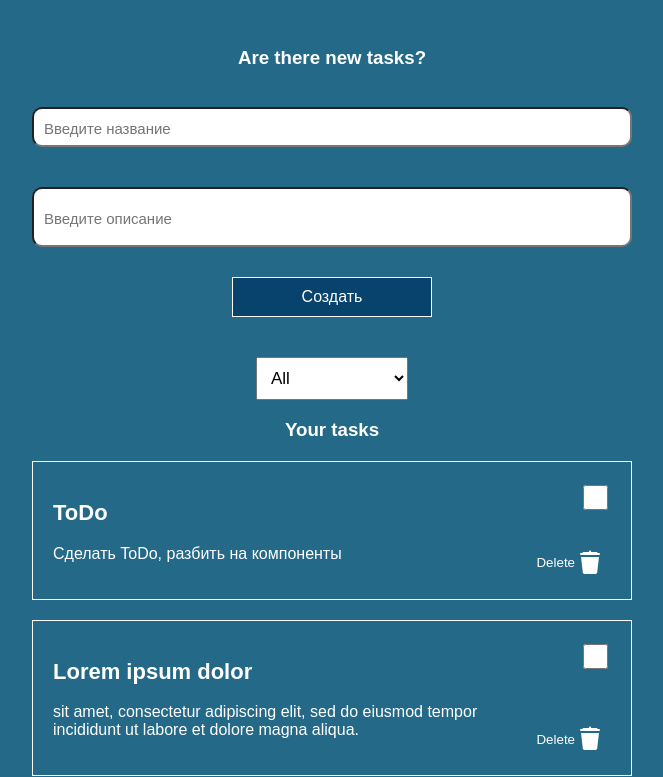
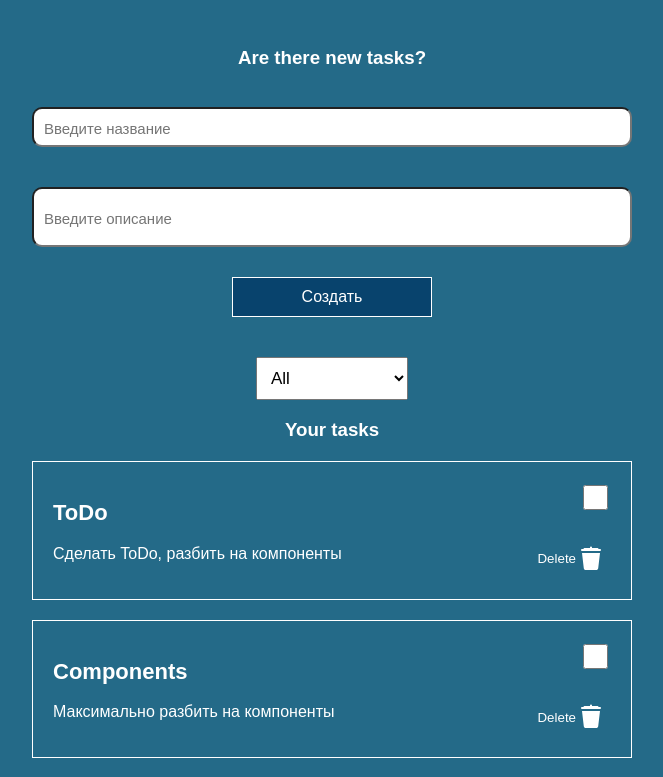
Before and after one commit to akmaral2022/Type-ReactPractice, a React (Create React App) app: page / in a window 1280 px wide. Shown: the top 777 px of the page, without its empty margins (308-971 px from the left). Built offline with nearby package versions, Linux system fonts and the light colour scheme.

Commit message:
second commit

```diff
--- a/src/App.tsx
+++ b/src/App.tsx
@@ -7,21 +7,31 @@ import styles from './components/UI/select/select.module.css'
 const App: React.FC = () => {
   const list = [
     { id: 0, title: 'ToDo', description: 'Сделать ToDo, разбить на компоненты', completed: false },
-    { id: 1, title: 'Lorem ipsum dolor', description: 'sit amet, consectetur adipiscing elit, sed do eiusmod tempor incididunt ut labore et dolore magna aliqua.', completed: false }
+    { id: 1, title: 'Components', description: 'Максимально разбить на компоненты', completed: false },
+    { id: 2, title: 'Props', description: 'Изучить пропсы', completed: false },
+    { id: 3, title: 'Filter', description: 'Добавить фильтрацию в зависимости от статуса задачи', completed: false },
+    { id: 4, title: 'Delete', description: 'Добавить удаление карточек', completed: false }
+
   ];
 
   const [tasks, setTasks] = useState(list);
   const [filterCompleted, setFilterCompleted] = useState<'all' | 'completed' | 'not completed'>('all');
 
   const handleTaskAdd = (newTask: { id: number; title: string; description: string }) => {
-    setTasks((prevTasks) => [...prevTasks, { ...newTask, completed: false }]);
+    setTasks((prevTasks) => [{ ...newTask, completed: false }, ...prevTasks]);
   }
+
+  const handleDeleteTask = (taskId: number) => {
+    const deleteTask = tasks.filter(task => task.id !== taskId)
+    setTasks(deleteTask)
+  }
+
+
 
   const filterChange = (e: React.ChangeEvent<HTMLSelectElement>) => {
     const value = e.target.value as 'all' | 'completed' | 'not completed';
     setFilterCompleted(value);
   }
-
   return (
     <div className='App'>
       <div className='to_do'>
@@ -32,7 +42,8 @@ const App: React.FC = () => {
           <option value="not completed">Not completed</option>
         </select>
         <h3>Your tasks</h3>
-        <AllCard tasks={tasks} filterCompleted={filterCompleted} onTaskAdd={handleTaskAdd} />
+        <AllCard tasks={tasks} filterCompleted={filterCompleted} onTaskAdd={handleTaskAdd} onDeleteTask={handleDeleteTask} />
+
       </div>
     </div>
   )
--- a/src/components/AllCards/AllCard.tsx
+++ b/src/components/AllCards/AllCard.tsx
@@ -12,9 +12,10 @@ interface AllCardProps {
     tasks: Tasks[];
     filterCompleted: 'all' | 'completed' | 'not completed';
     onTaskAdd: (newTask: { id: number; title: string; description: string }) => void;
+    onDeleteTask: (taskIs: number) => void
 }
 
-const AllCard: React.FC<AllCardProps> = ({ tasks, filterCompleted, onTaskAdd }) => {
+const AllCard: React.FC<AllCardProps> = ({ tasks, filterCompleted, onTaskAdd, onDeleteTask }) => {
     const [filteredTasks, setFilteredTasks] = useState<Tasks[]>(tasks);
 
     useEffect(() => {
@@ -38,7 +39,14 @@ const AllCard: React.FC<AllCardProps> = ({ tasks, filterCompleted, onTaskAdd })
     return (
         <div>
             {filteredTasksToShow.map((task) => (
-                <Card key={task.id} name={task.title} text={task.description} completed={task.completed} onChangeStatus={() => handleChangeStatus(task.id)} />
+                <Card
+                    key={task.id}
+                    name={task.title}
+                    text={task.description}
+                    completed={task.completed}
+                    onChangeStatus={() => handleChangeStatus(task.id)}
+                    onDelete={() => onDeleteTask(task.id)}
+                />
             ))}
         </div>
     );
--- a/src/components/Card/Card.module.css
+++ b/src/components/Card/Card.module.css
@@ -35,10 +35,21 @@
     border: none;
     display: flex;
     align-items: center;
+    justify-content: center;
     color: #fff;
+    cursor: pointer;
+    transition: 0.5s;
+    padding: 5px;
+    border-radius: 5px;
+}
+
+.cardElemts button:hover {
+    background: #093e69;
+
 }
 
 .checkbox {
+    cursor: pointer;
     border-radius: 10px;
     height: 25px;
     width: 25px;
--- a/src/components/Card/Card.tsx
+++ b/src/components/Card/Card.tsx
@@ -6,9 +6,10 @@ interface CardProps {
     text: string
     completed?: boolean
     onChangeStatus: () => void
+    onDelete: () => void
 }
 
-const Card: React.FC<CardProps> = ({ name, text, completed, onChangeStatus }) => {
+const Card: React.FC<CardProps> = ({ name, text, completed, onChangeStatus, onDelete }) => {
     const handleCheckboxChange = () => {
         onChangeStatus()
     }
@@ -21,7 +22,7 @@ const Card: React.FC<CardProps> = ({ name, text, completed, onChangeStatus }) =>
             </div>
             <div className={styles.cardElemts}>
                 <input type="checkbox" className={styles.checkbox} checked={completed} onChange={handleCheckboxChange} />
-                <button>Delete<img src={deleteImg} alt='https://icons8.ru/icon/67884/мусор' /></button>
+                <button onClick={onDelete}>Delete<img src={deleteImg} alt='https://icons8.ru/icon/67884/мусор' /></button>
             </div>
         </div>
     )
```
